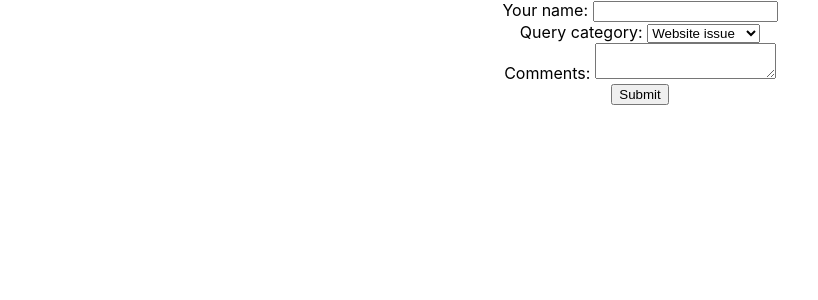
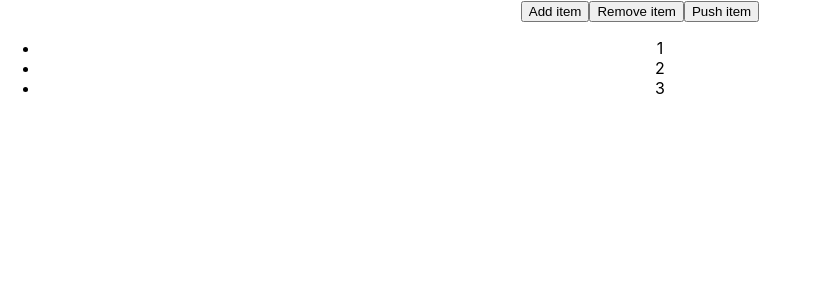
Before and after one commit to 2ndborn/react-lesson, a React (Create React App) app in the folder my-app/: page / in a window 1280 px wide. Shown: the top 300 px of the page, without its empty margins (0-818 px from the left). Built offline with nearby package versions, Linux system fonts and the light colour scheme.

Commit message:
hooks with arrays pt 1

```diff
--- a/my-app/src/App.js
+++ b/my-app/src/App.js
@@ -4,12 +4,13 @@
 import LifeCycleCDU from './components/LifeCycleCDU';
 import LifeCyclesCWU from './components/LifeCyclesCWU';
 import SearchBar from './components/SearchBar';
+import UseStateWithArrays from './components/UseStateWithArrays';
 
 
 function App() {
   return (
     <div className="App">
-      <ControlledFormHook />
+      <UseStateWithArrays />
     </div>
   );
 }
--- /dev/null
+++ b/my-app/src/components/UseStateWithArrays.js
@@ -0,0 +1,37 @@
+import React, {useState} from 'react'
+
+function UseStateWithArrays() {
+    const [nums, setNums] = useState([1,2,3]);
+
+    const addNums = () => {
+        setNums([...nums, nums.length + 1
+        ])
+    }
+
+    const removeNums = () => {
+        setNums(
+            nums.filter((item, idx) =>
+                idx !== nums.length - 1
+            )
+        )
+    }
+
+
+    const buggyPushNums = () => {
+        nums.push(nums.length + 1)
+        console.log(nums)
+        setNums(nums)
+    }
+  return (
+    <div>
+        <button onClick={addNums}>Add item</button>
+        <button onClick={removeNums}>Remove item</button>
+        <button onClick={buggyPushNums}>Push item</button>
+        <ul>
+            {nums.map(num => <li key={num}>{num}</li>)}
+        </ul>
+    </div>
+  )
+}
+
+export default UseStateWithArrays
```
